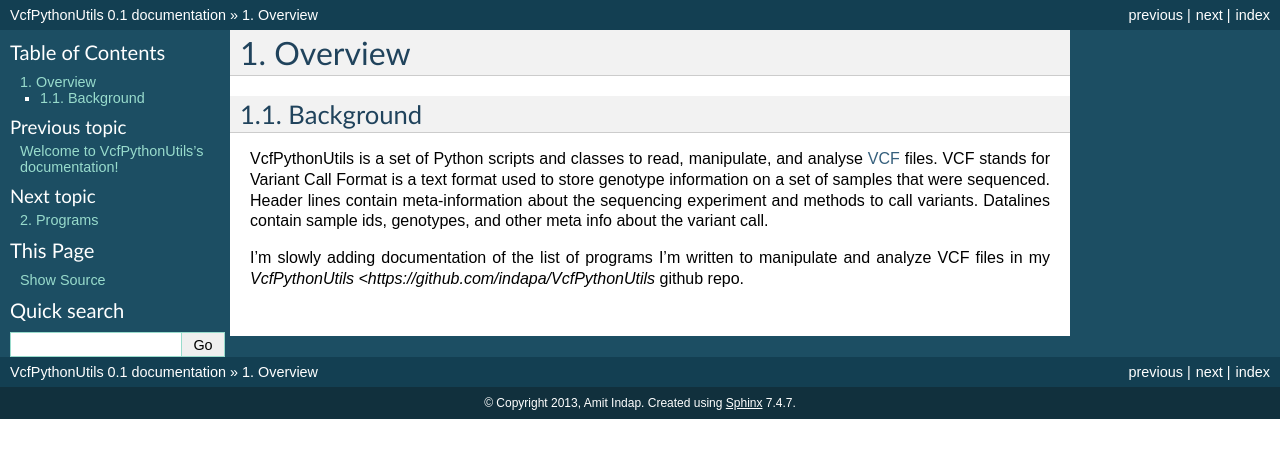
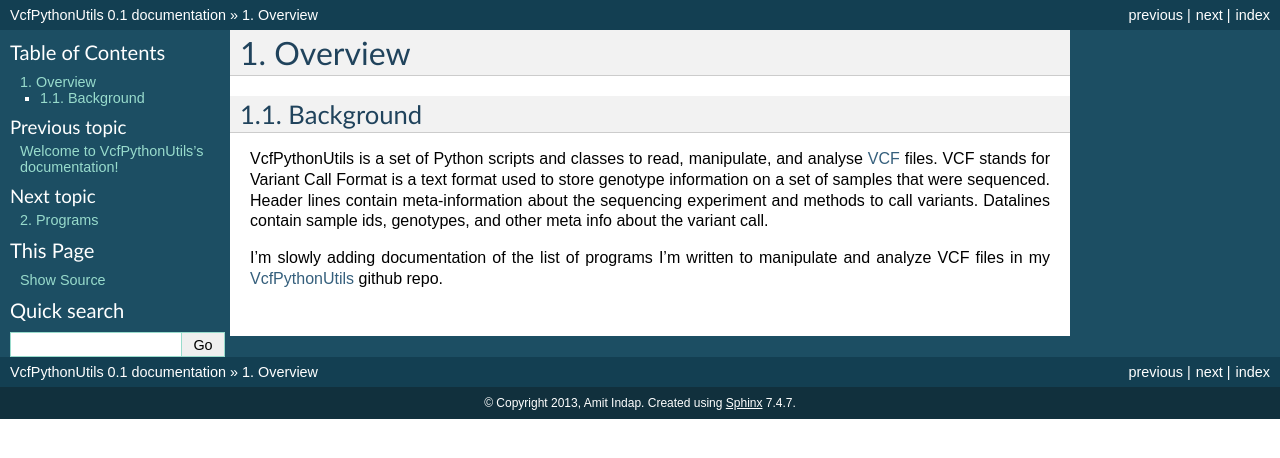
Before and after one commit to indapa/VcfPythonUtils, a Sphinx documentation site: the page built from docs/overview.rst, in a window 1280 px wide. Shown: the top 458 px of the page. Built offline with Sphinx 7.4.7, drawn with Linux system fonts in a browser that asks for light colours.

Commit message:
edited overview

```diff
--- a/docs/overview.rst
+++ b/docs/overview.rst
@@ -9,4 +9,4 @@ Background
 VcfPythonUtils is a set of Python scripts and classes to read, manipulate, and analyse `VCF <http://www.1000genomes.org/wiki/Analysis/Variant%20Call%20Format/vcf-variant-call-format-version-41>`_ files. VCF stands for Variant Call Format is a text format used to store  genotype information on a set of samples that were sequenced. Header lines contain meta-information about the sequencing experiment
 and methods to call variants. Datalines contain sample ids, genotypes, and other meta info about the variant call.
 
-I'm slowly adding documentation of the list of programs I'm written to manipulate and analyze VCF files in my `VcfPythonUtils <https://github.com/indapa/VcfPythonUtils` github repo.
+I'm slowly adding documentation of the list of programs I'm written to manipulate and analyze VCF files in my `VcfPythonUtils <https://github.com/indapa/VcfPythonUtils>`_ github repo.
```
